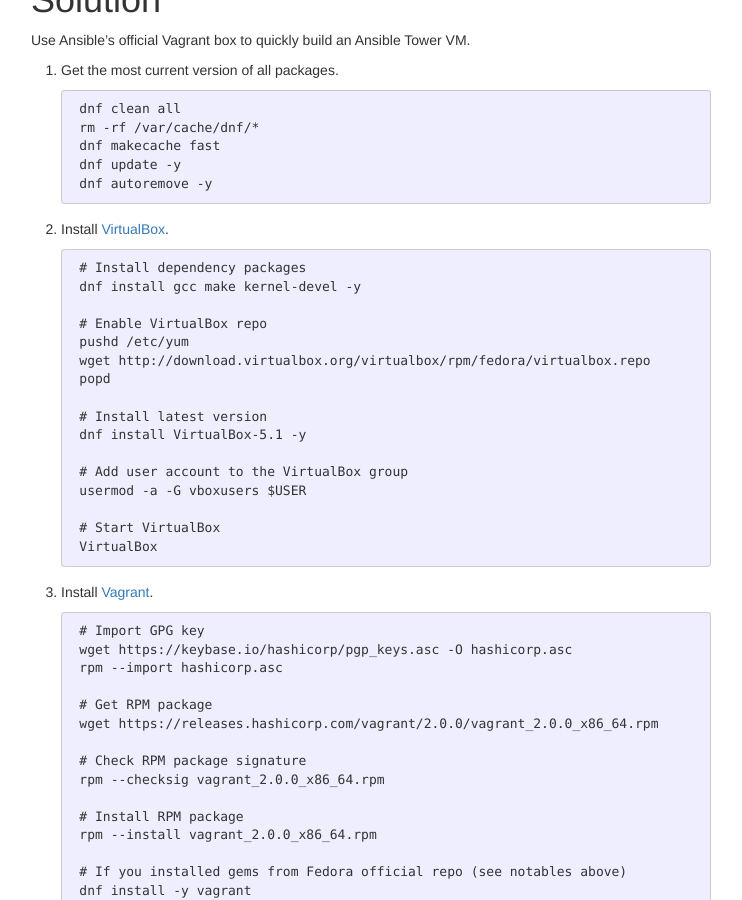
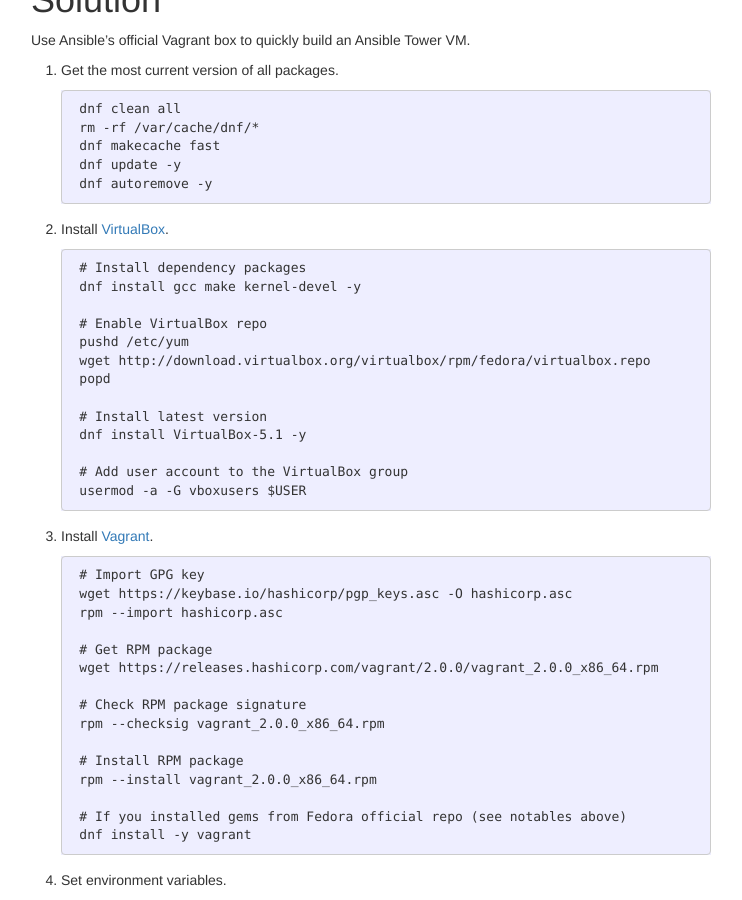
Before and after one commit to ecwpz91/ecwpz91.github.io, a Jekyll site: the page built from _posts/2017-06-22-Getting and Installing Ansible Tower.md, in a window 1280 px wide and 900 px high, scrolled down 453 px. Shown: the whole window, without its empty margins (269-1011 px from the left). Built offline with Jekyll 4.4.1, drawn with Linux system fonts in a browser that asks for light colours; nearby versions of some CDN libraries.

Commit message:
Updated instructions for VirtualBox

```diff
--- a/_posts/2017-06-22-Getting and Installing Ansible Tower.md
+++ b/_posts/2017-06-22-Getting and Installing Ansible Tower.md
@@ -41,9 +41,6 @@
 
         # Add user account to the VirtualBox group
         usermod -a -G vboxusers $USER
-
-        # Start VirtualBox
-        VirtualBox
 
 3. Install [Vagrant][4].
 
```
